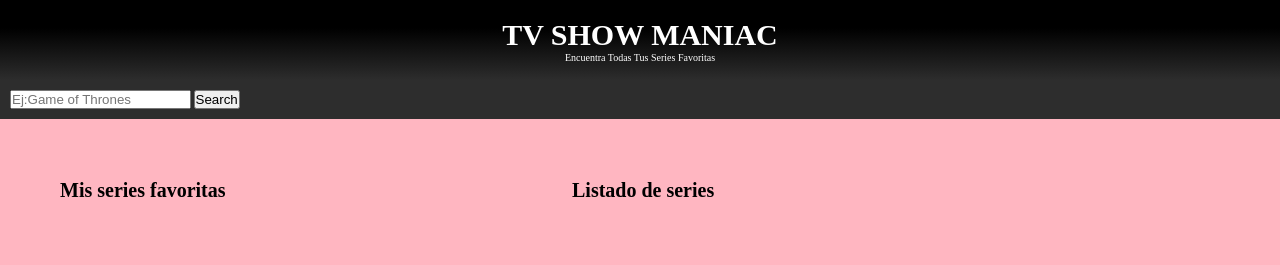
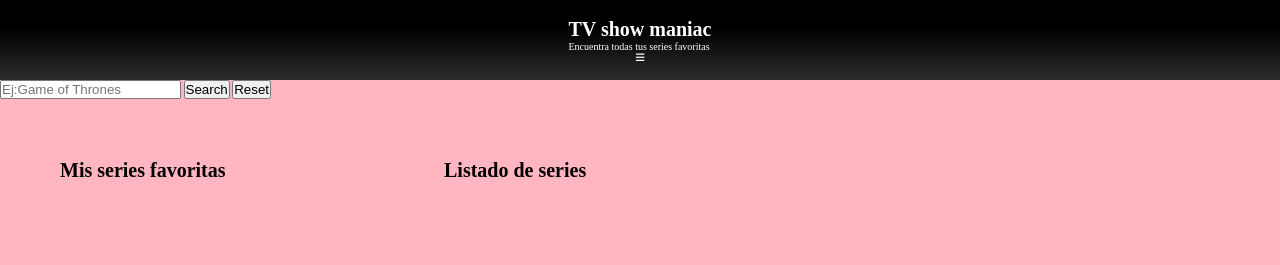
Before and after one commit to Adalab/modulo-2-evaluacion-final-ysabelvalencia, a website: page src/html/index.html in a window 1280 px wide. Drawn offline with nearby package versions, Linux system fonts and the light colour scheme; files that its build step writes are made by us from their sources.

Commit message:
modifying htlm to add reset button

```diff
--- a/src/html/index.html
+++ b/src/html/index.html
@@ -17,19 +17,26 @@
   </head>
   <body>
     <header class="header">
-      <h1 class="header__title">TV show maniac</h1>
-      <p class="header__text">Encuentra todas tus series favoritas</p>
+      <div class="header-box">
+        <h1 class="header-box__title">TV show maniac</h1>
+        <p class="header-box__text">Encuentra todas tus series favoritas</p>
+      </div>
+      <nav class="header-nav">
+        <i class="fa-solid fa-bars" style="color: #ffffff"></i>
+      </nav>
     </header>
     <main class="main">
-      <form class="form">
+      <form class="main-form">
         <input
-          class="js-input-search"
+          class="main-form__input js-input-search"
           type="text"
           name="search-input"
           id="search-input"
           placeholder="Ej:Game of Thrones"
         />
-        <button class="js-btn-search">Search</button>
+        <button class="main-form__search js-btn-search">Search</button>
+
+        <button class="main-form__reset js-btn-reset">Reset</button>
       </form>
       <div class="container">
         <section class="section-fav">
@@ -38,7 +45,7 @@
         </section>
         <section class="section-all">
           <h2 class="section-title">Listado de series</h2>
-          <ul class="js-list-all"></ul>
+          <ul class="ul-all js-list-all"></ul>
         </section>
       </div>
     </main>
--- a/src/scss/pages/_index.scss
+++ b/src/scss/pages/_index.scss
@@ -54,7 +54,7 @@ html {
     flex-direction: row;
 
     .section-fav {
-      width: 40%;
+      width: 30%;
       padding: 6rem;
 
       .section-title {
@@ -82,15 +82,22 @@ html {
 
       .p-fav {
         font-size: 1.5rem;
+        color: red;
       }
     }
 
     .section-all {
-      width: 60%;
+      width: 70%;
       padding: 6rem;
 
       .section-title {
         font-size: 2rem;
+      }
+
+      .ul-all {
+        display: grid;
+        grid-template-columns: 1fr 1fr 1fr 1fr;
+        grid-template-rows: auto;
       }
     }
   }
```
Also changed, not shown: src/js/main.js (+4 -3 lines).
